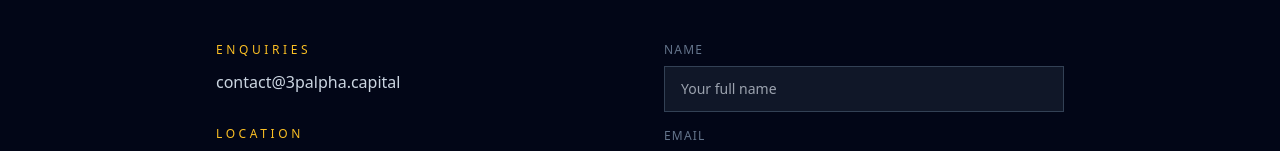
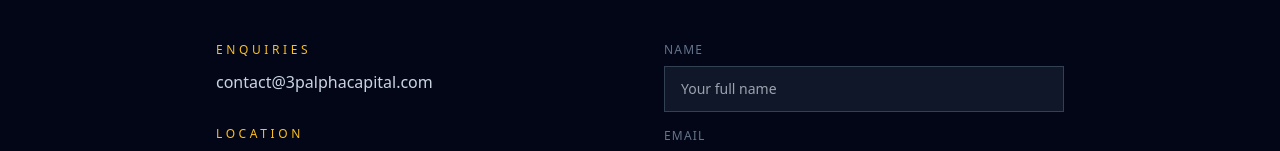
Before and after one commit to brianbarghout/3p-alpha-website, a React (Vite) app: page / in a window 1280 px wide. Shown: the part 4984-5135 px from the top of the page. Built offline with nearby package versions, Linux system fonts and the light colour scheme.

Commit message:
Update contact email to contact@3palphacapital.com

```diff
--- a/src/main.jsx
+++ b/src/main.jsx
@@ -444,7 +444,7 @@ function Contact() {
           <div className="space-y-8">
             <div>
               <p className="text-amber-400 text-xs tracking-[0.3em] uppercase mb-3">Enquiries</p>
-              <p className="text-slate-300 font-light">contact@3palpha.capital</p>
+              <p className="text-slate-300 font-light">contact@3palphacapital.com</p>
             </div>
             <div>
               <p className="text-amber-400 text-xs tracking-[0.3em] uppercase mb-3">Location</p>
```
